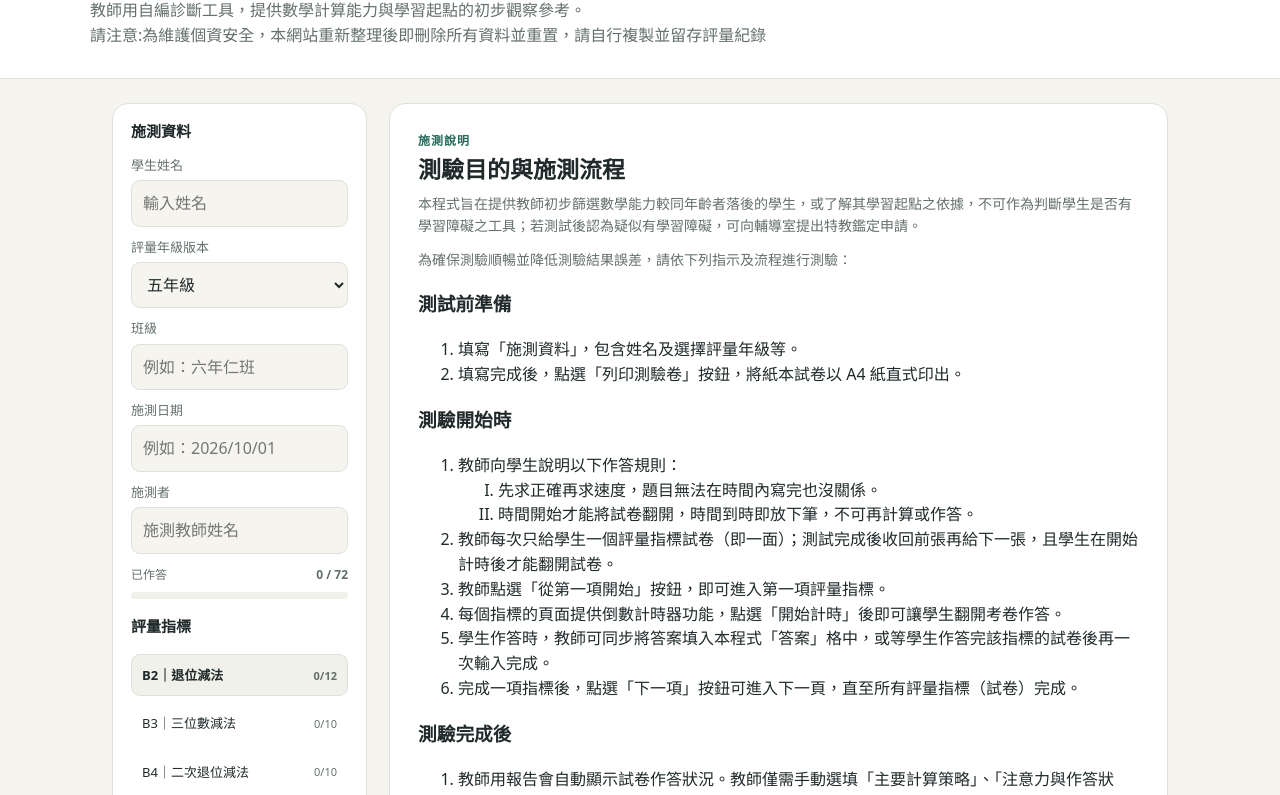
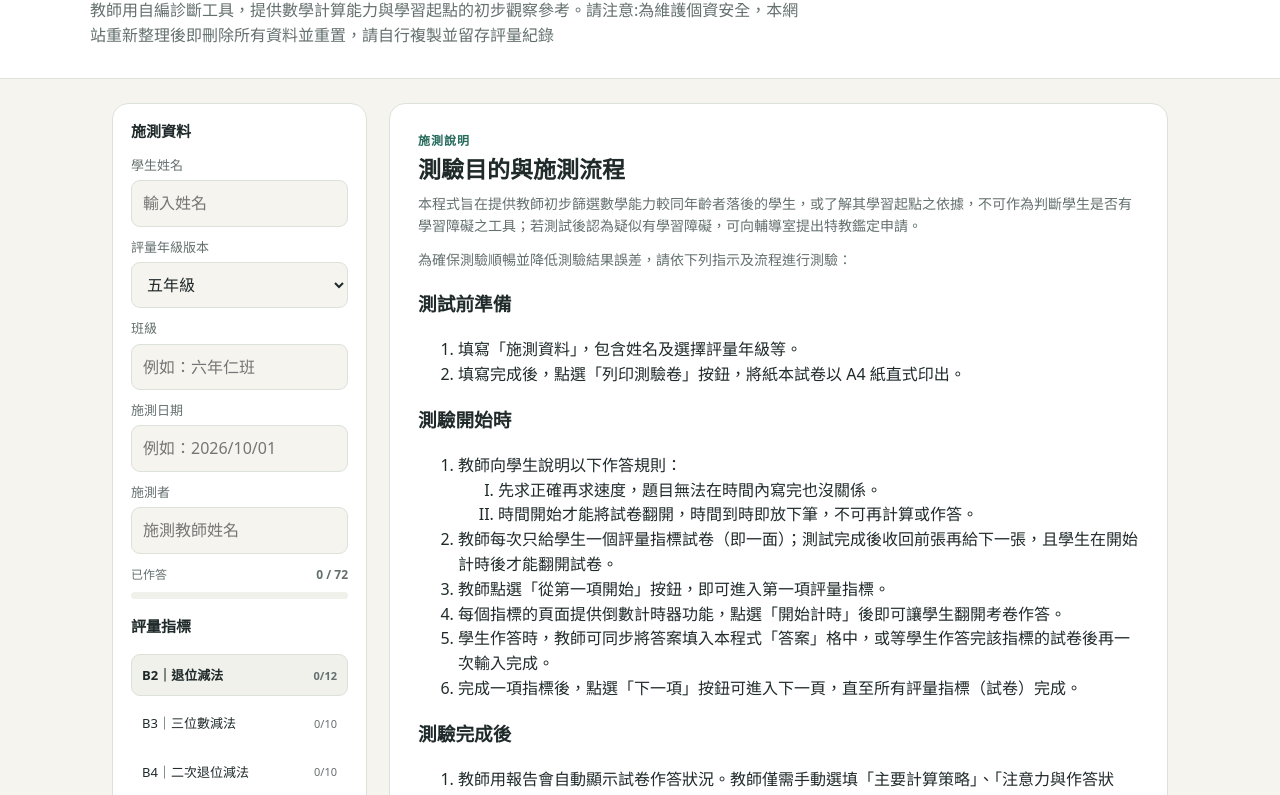
Before and after one commit to YuFong0201/basic-math-check, a plain HTML site: page 國小數學計算能力診斷離線計分系統V1.2.html in a window 1280 px wide. Shown: the part 118-913 px from the top of the page. Drawn offline with Linux system fonts and the light colour scheme.

Commit message:
Remove line break in subtitle paragraph

```diff
--- a/國小數學計算能力診斷離線計分系統V1.2.html
+++ b/國小數學計算能力診斷離線計分系統V1.2.html
@@ -74,7 +74,7 @@ footer { max-width: 1100px; margin: 0 auto; padding: 0 22px 30px; color: var(--m
 <header>
   <div class="eyebrow">華南國小巡迴輔導班 · 自編診斷工具</div>
   <h1>國小數學計算能力診斷離線計分系統V1.2</h1>
-  <p class="subtitle">教師用自編診斷工具，提供數學計算能力與學習起點的初步觀察參考。<br>請注意:為維護個資安全，本網站重新整理後即刪除所有資料並重置，請自行複製並留存評量紀錄</p>
+  <p class="subtitle">教師用自編診斷工具，提供數學計算能力與學習起點的初步觀察參考。請注意:為維護個資安全，本網站重新整理後即刪除所有資料並重置，請自行複製並留存評量紀錄</p>
 </header>
 <main>
 <div class="layout">
```
